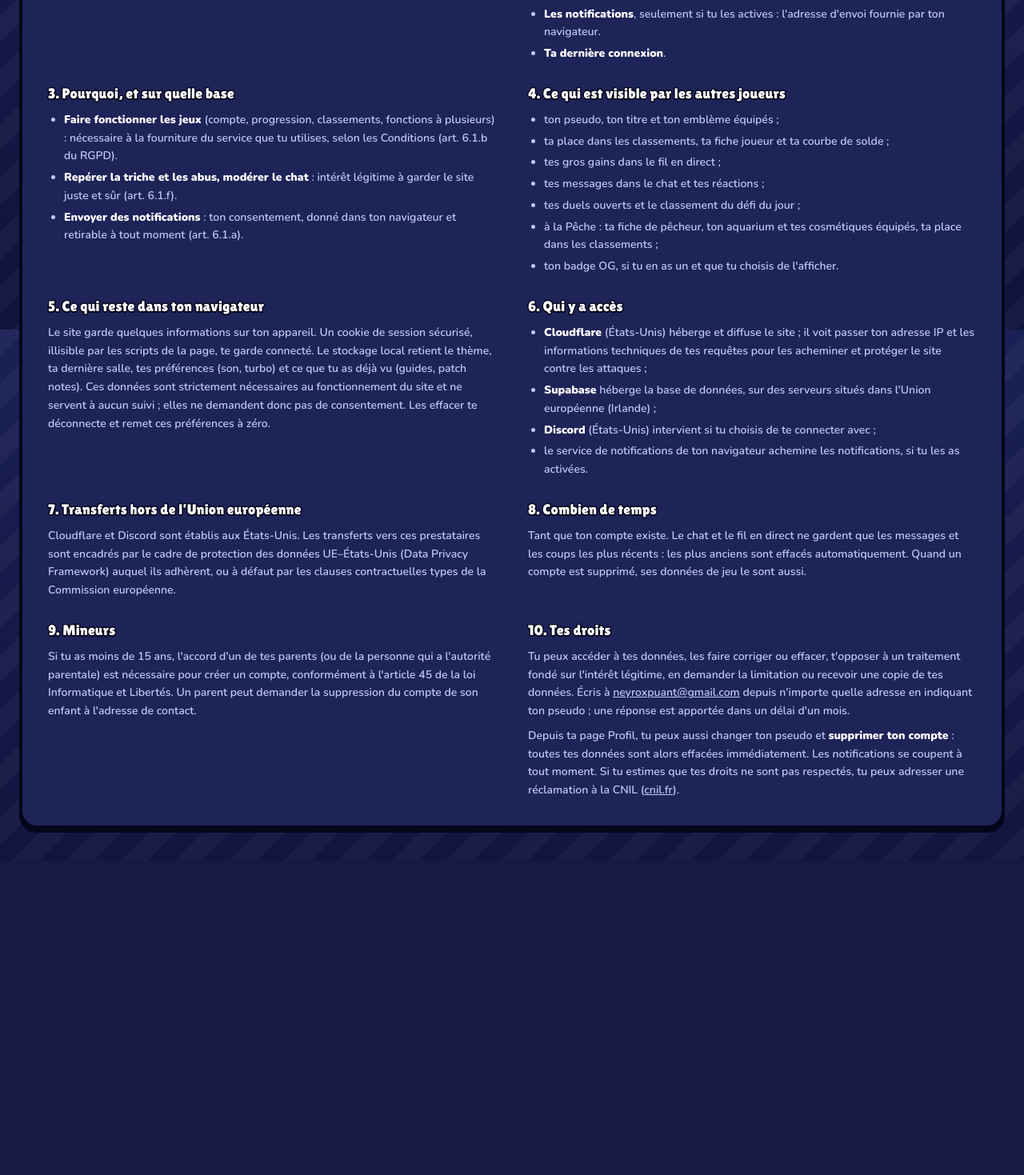
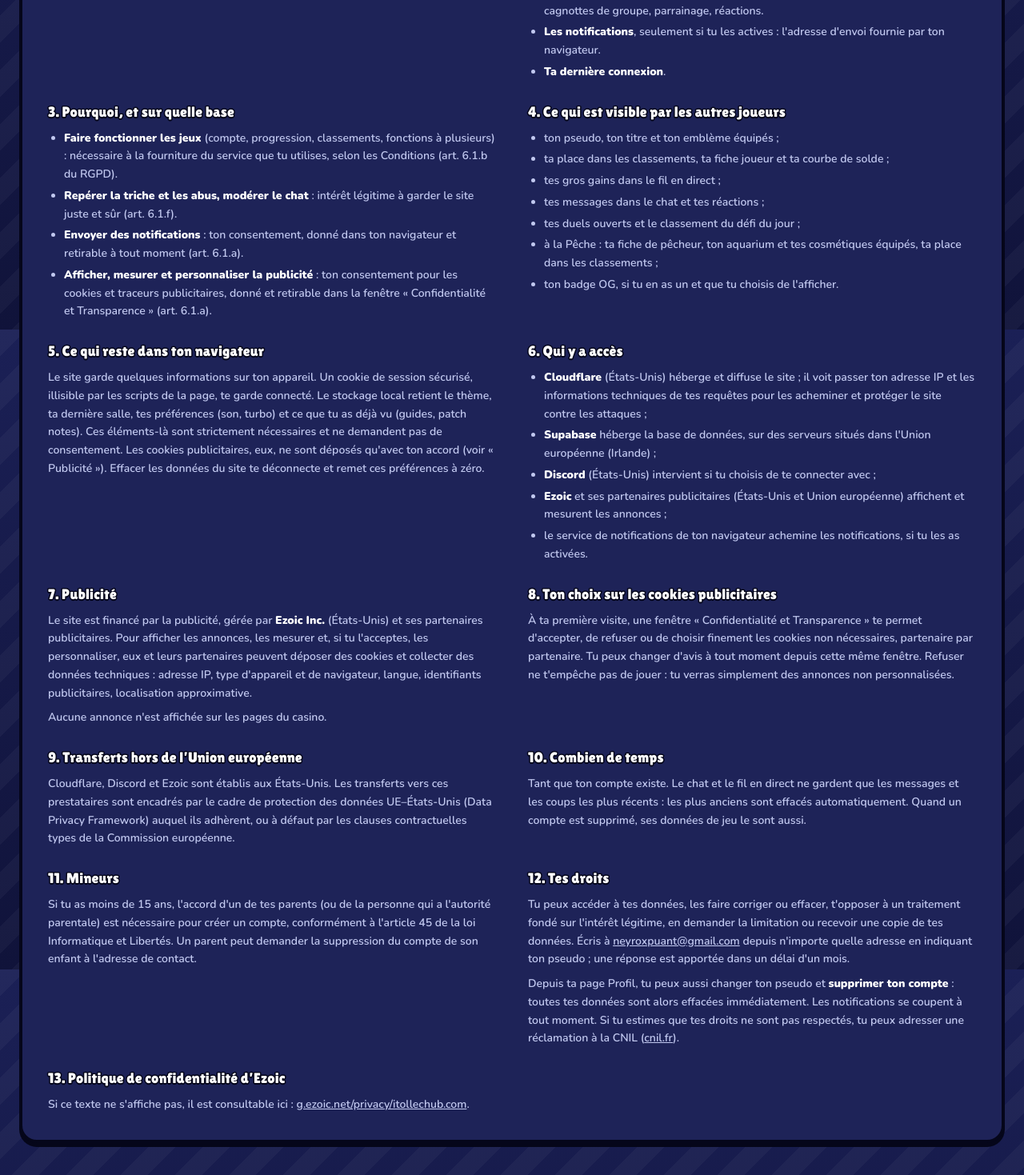
Before and after one commit to NeyRoxWZ/IttolecHub, a Next.js app: page /confidentialite in a window 1280 px wide. Shown: the part 388-1857 px from the top of the page at 80% size. Before the commit the page ends 1464 px from the top, so only its background shows below. Built offline with nearby package versions, Linux system fonts and the light colour scheme; no server answers.

Commit message:
docs(legal): advertising (Ezoic) in privacy policy and legal notice, Ezoic disclosure embed
Co-Authored-By: Claude Opus 5 <noreply@anthropic.com>

```diff
--- a/app/confidentialite/page.tsx
+++ b/app/confidentialite/page.tsx
@@ -9,11 +9,12 @@ export default function ConfidentialitePage() {
   return (
     <LegalPage
       title="Confidentialité"
-      updated="13 septembre 2026"
+      updated="14 septembre 2026"
       intro={
         <p>
           Ce que le site enregistre sur toi, pourquoi, et qui peut le voir. En bref : le strict nécessaire pour
-          faire tourner les jeux, <b>aucune publicité, aucun outil de suivi, rien de revendu</b>.
+          faire tourner les jeux, de la <b>publicité pour financer le site</b> (cookies publicitaires seulement
+          avec ton accord), <b>rien de revendu</b>.
         </p>
       }
       sections={[
@@ -45,6 +46,7 @@ export default function ConfidentialitePage() {
               <li><b>Faire fonctionner les jeux</b> (compte, progression, classements, fonctions à plusieurs) : nécessaire à la fourniture du service que tu utilises, selon les Conditions (art. 6.1.b du RGPD).</li>
               <li><b>Repérer la triche et les abus, modérer le chat</b> : intérêt légitime à garder le site juste et sûr (art. 6.1.f).</li>
               <li><b>Envoyer des notifications</b> : ton consentement, donné dans ton navigateur et retirable à tout moment (art. 6.1.a).</li>
+              <li><b>Afficher, mesurer et personnaliser la publicité</b> : ton consentement pour les cookies et traceurs publicitaires, donné et retirable dans la fenêtre « Confidentialité et Transparence » (art. 6.1.a).</li>
             </ul>
           ),
         },
@@ -68,9 +70,10 @@ export default function ConfidentialitePage() {
             <p>
               Le site garde quelques informations sur ton appareil. Un cookie de session sécurisé, illisible par
               les scripts de la page, te garde connecté. Le stockage local retient le thème, ta dernière salle, tes
-              préférences (son, turbo) et ce que tu as déjà vu (guides, patch notes). Ces données sont strictement nécessaires au fonctionnement du site
-              et ne servent à aucun suivi ; elles ne demandent donc pas de consentement. Les effacer te déconnecte
-              et remet ces préférences à zéro.
+              préférences (son, turbo) et ce que tu as déjà vu (guides, patch notes). Ces éléments-là sont strictement
+              nécessaires et ne demandent pas de consentement. Les cookies publicitaires, eux, ne sont déposés
+              qu&apos;avec ton accord (voir « Publicité »). Effacer les données du site te déconnecte et remet ces
+              préférences à zéro.
             </p>
           ),
         },
@@ -81,17 +84,43 @@ export default function ConfidentialitePage() {
               <li><b>Cloudflare</b> (États-Unis) héberge et diffuse le site ; il voit passer ton adresse IP et les informations techniques de tes requêtes pour les acheminer et protéger le site contre les attaques ;</li>
               <li><b>Supabase</b> héberge la base de données, sur des serveurs situés dans l&apos;Union européenne (Irlande) ;</li>
               <li><b>Discord</b> (États-Unis) intervient si tu choisis de te connecter avec ;</li>
+              <li><b>Ezoic</b> et ses partenaires publicitaires (États-Unis et Union européenne) affichent et mesurent les annonces ;</li>
               <li>le service de notifications de ton navigateur achemine les notifications, si tu les as activées.</li>
             </ul>
+          ),
+        },
+        {
+          title: 'Publicité',
+          body: (
+            <>
+              <p>
+                Le site est financé par la publicité, gérée par <b>Ezoic Inc.</b> (États-Unis) et ses partenaires
+                publicitaires. Pour afficher les annonces, les mesurer et, si tu l&apos;acceptes, les personnaliser,
+                eux et leurs partenaires peuvent déposer des cookies et collecter des données techniques : adresse IP,
+                type d&apos;appareil et de navigateur, langue, identifiants publicitaires, localisation approximative.
+              </p>
+              <p>Aucune annonce n&apos;est affichée sur les pages du casino.</p>
+            </>
+          ),
+        },
+        {
+          title: 'Ton choix sur les cookies publicitaires',
+          body: (
+            <p>
+              À ta première visite, une fenêtre « Confidentialité et Transparence » te permet d&apos;accepter, de
+              refuser ou de choisir finement les cookies non nécessaires, partenaire par partenaire. Tu peux changer
+              d&apos;avis à tout moment depuis cette même fenêtre. Refuser ne t&apos;empêche pas de jouer : tu verras
+              simplement des annonces non personnalisées.
+            </p>
           ),
         },
         {
           title: 'Transferts hors de l’Union européenne',
           body: (
             <p>
-              Cloudflare et Discord sont établis aux États-Unis. Les transferts vers ces prestataires sont encadrés par
-              le cadre de protection des données UE–États-Unis (Data Privacy Framework) auquel ils adhèrent, ou à
-              défaut par les clauses contractuelles types de la Commission européenne.
+              Cloudflare, Discord et Ezoic sont établis aux États-Unis. Les transferts vers ces prestataires sont
+              encadrés par le cadre de protection des données UE–États-Unis (Data Privacy Framework) auquel ils
+              adhèrent, ou à défaut par les clauses contractuelles types de la Commission européenne.
             </p>
           ),
         },
@@ -135,6 +164,21 @@ export default function ConfidentialitePage() {
             </>
           ),
         },
+        {
+          title: 'Politique de confidentialité d’Ezoic',
+          body: (
+            <>
+              {/* Ezoic fills this placeholder with its own disclosure. */}
+              <span id="ezoic-privacy-policy-embed"></span>
+              <p>
+                Si ce texte ne s&apos;affiche pas, il est consultable ici :{' '}
+                <a href="https://g.ezoic.net/privacy/itollechub.com" className="underline" rel="noopener noreferrer" target="_blank">
+                  g.ezoic.net/privacy/itollechub.com
+                </a>.
+              </p>
+            </>
+          ),
+        },
       ]}
     />
   );
--- a/app/mentions-legales/page.tsx
+++ b/app/mentions-legales/page.tsx
@@ -47,6 +47,10 @@ export default function MentionsLegalesPage() {
                 situés dans l&apos;Union européenne (Irlande) —{' '}
                 <a href="https://supabase.com" className="underline" rel="noopener noreferrer" target="_blank">supabase.com</a>
               </li>
+              <li>
+                <b>Régie publicitaire</b> : Ezoic Inc., États-Unis —{' '}
+                <a href="https://www.ezoic.com" className="underline" rel="noopener noreferrer" target="_blank">ezoic.com</a>
+              </li>
             </ul>
           ),
         },
```
Also changed, not shown: patch-notes/unreleased.json (+8 -0 lines).
